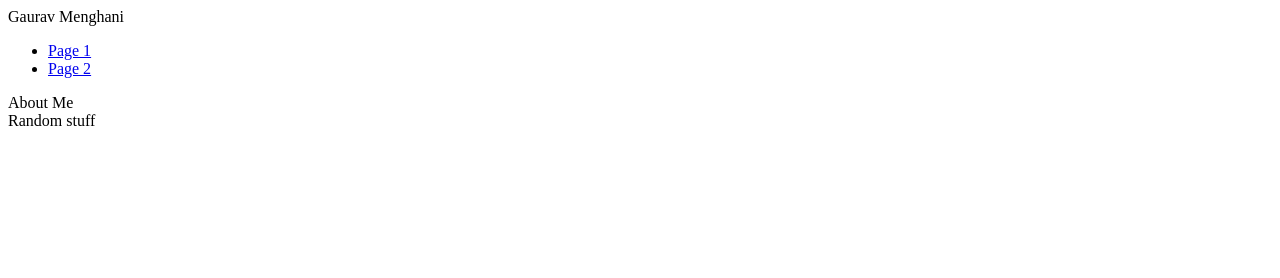
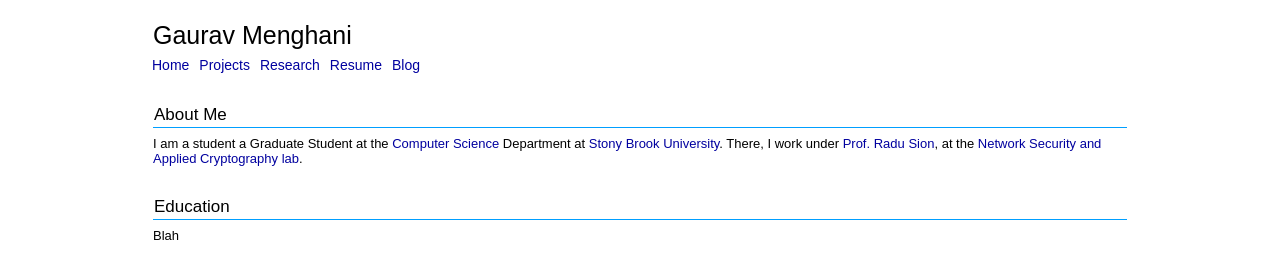
Before and after one commit to reddragon/www.gaurav.im, a plain HTML site: page index.html in a window 1280 px wide. Drawn offline with Linux system fonts and the light colour scheme.

Commit message:
Looks better now

```diff
--- a/css/style.css
+++ b/css/style.css
@@ -0,0 +1,55 @@
+body {
+	font-family: Arial, Helvetica, sans-serif;
+	font-size: 13px;
+}
+
+a {
+	text-decoration: none;
+	font-size: 13px;
+	color: #00009F;
+}
+
+
+.pg {
+	margin: 20px 144px 20px 144px;
+}
+
+.pgtitle {
+	font-size: 25px;
+	padding: 1px 1px 2px 1px;
+}
+
+.pgnav {
+	margin: 0 auto;
+	padding: 5px 0px 2px 0px;
+}
+
+.pgnav ul {
+	margin: 0;
+	padding: 0 0 0 0;
+	list-style: none;
+}
+
+.pgnav li {
+	float: left;
+	padding: 0px 10px 0 0;
+}
+
+.pgnav a {
+	font-size: 14px;
+}
+
+
+.pgcontent {
+	padding: 30px 1px 1px 1px;
+}
+
+.sectitle {
+	font-size: 17px;
+	border-bottom: 1px solid #009FFF;
+	padding: 1px 1px 2px 1px;
+}
+
+.sectext {
+	padding: 8px 0px 30px 0px;
+}
--- a/index.html
+++ b/index.html
@@ -7,7 +7,7 @@
   <meta content="Gaurav Menghani" name="author">
   <head profile="http://www.w3.org/2005/10/profile">
   <link rel="icon" type="image/png" href="/favicon.png">
-  <link rel="stylesheet" type="text/css" href="/css/style.css" />
+  <link rel="stylesheet" type="text/css" href="css/style.css" />
 
   <title>Gaurav Menghani</title>
 </head>
@@ -19,9 +19,14 @@
 
 	<div class = "pgnav">
 	<ul>
-		<li><a href = "page1.html">Page 1</a></li>
-		<li><a href = "page2.html">Page 2</a></li>
+		<li><a href = "page1.html">Home</a></li>
+		<li><a href = "page2.html">Projects</a></li>
+		<li><a href = "page3.html">Research</a></li>
+		<li><a href = "page4.html">Resume</a></li>
+		<li><a href = "page5.html">Blog</a></li>
+
 	</ul>
+	<br/>
 	</div>
 
 	<div class = "pgcontent">
@@ -30,9 +35,26 @@
 			About Me
 			</div>
 			<div class = "sectext">
-			Random stuff
+			I am a student a Graduate Student at the
+			<a href = "http://www.cs.stonybrook.edu" target="_blank">Computer Science</a>
+			Department at <a href = "http://www.stonybrook.edu" target = "_blank">Stony Brook University</a>.
+			There, I work under
+			<a href = "http://www.cs.stonybrook.edu/~sion" target="_blank">Prof. Radu Sion</a>,
+			at the
+			<a href = "http://crypto.cs.stonybrook.edu/" target="_blank">
+			Network Security and Applied Cryptography lab</a>.
 			</div>
 		</div>
+
+		<div class = "pgsection">
+			<div class = "sectitle">
+			Education
+			</div>
+			<div class = "sectext">
+			Blah
+			</div>
+		</div>
+
 	</div>
 </div>
 </body>
```
